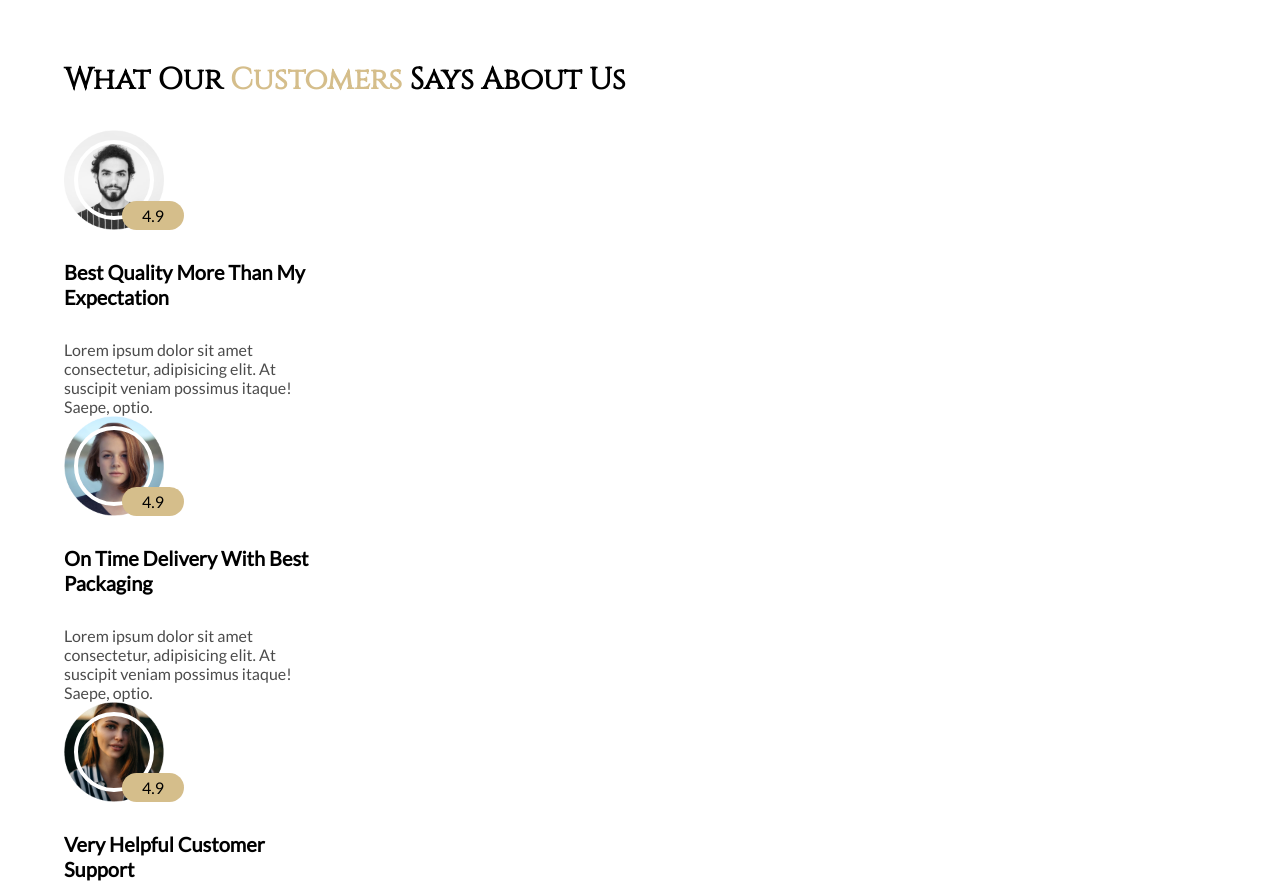
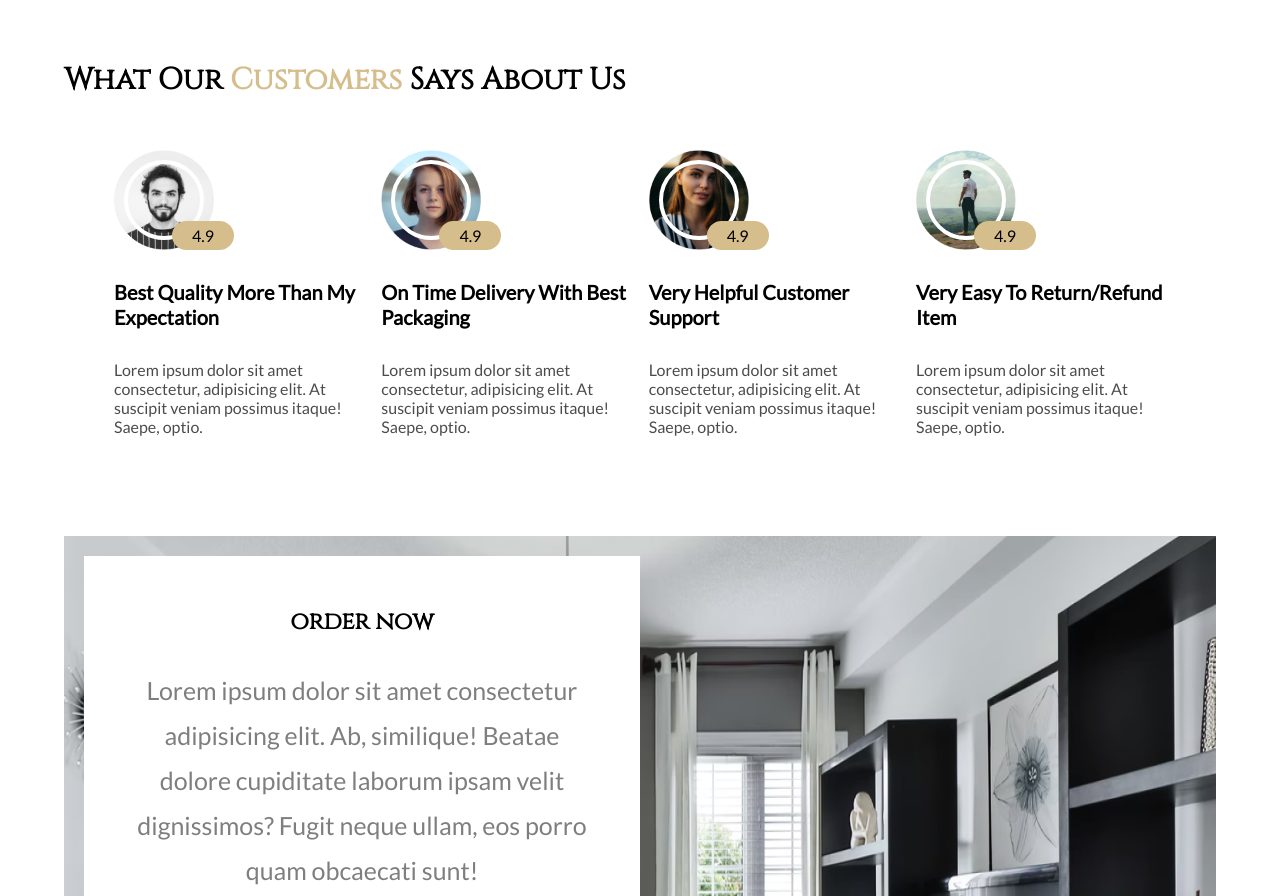
Before and after one commit to Maestrolp/Proektna-Web-Programiranje, a website: page public/index.html in a window 1280 px wide. Shown: the part 2560-3456 px from the top of the page. Drawn offline with Linux system fonts and the light colour scheme.

Commit message:
spell check

```diff
--- a/public/index.html
+++ b/public/index.html
@@ -70,7 +70,7 @@
     <!-- review section -->
     <section class="review-section">
         <h1 class="section-title">what our <span>customers</span> says about us </h1>
-        <div class="review-containter">
+        <div class="review-container">
             <div class="review-card">
                 <div class="user-dp" data-rating="4.9"><img src="img/user 1.png" alt=""></div>
                 <h2 class="review-title">best quality more than my expectation</h2>
```
